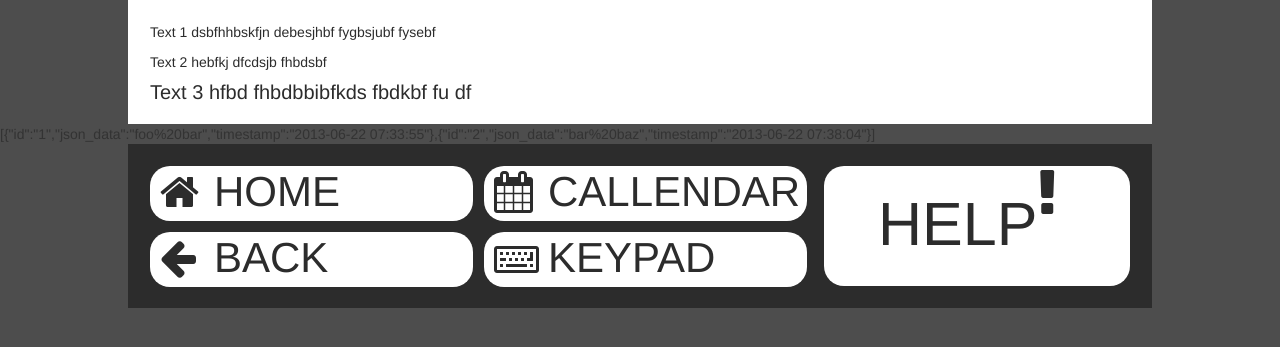
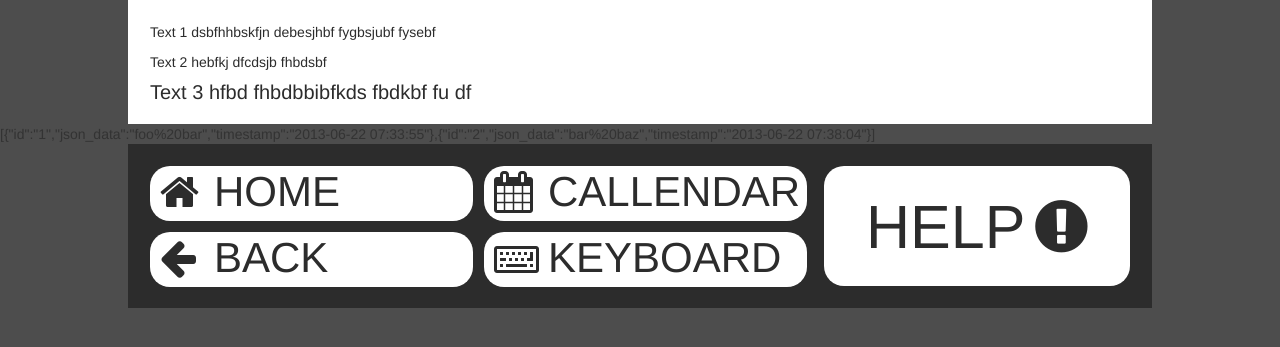
Before and after one commit to davealbert/HealthHackDublin2013-html, a CodeIgniter app: page /index.php/search/index in a window 1280 px wide. Shown: the top 347 px of the page. Run offline with CodeIgniter, Linux system fonts and the light colour scheme; some libraries are stand-ins or nearby versions.

Commit message:
finished footer buttons

```diff
--- a/application/views/templates/footer.php
+++ b/application/views/templates/footer.php
@@ -5,12 +5,10 @@
 					<a href=""><div class="navButton1"><i class="icon-home icon-3x" style="float:left;"></i><p>HOME</p></div></a>
 					<a href=""><div class="navButton1"><i class="icon-calendar icon-3x" style="float:left;"></i><p>CALLENDAR</p></div></a>
 					<a href=""><div class="navButton1"><i class="icon-arrow-left icon-3x" style="float:left;"></i><p>BACK</p></div></a>
-					<a href=""><div class="navButton1"><i class="icon-keyboard icon-3x" style="float:left;"></i><p>KEYPAD</p></div></a>
+					<a href=""><div class="navButton1"><i class="icon-keyboard icon-3x" style="float:left;"></i><p>KEYBOARD</p></div></a>
 					<div style="clear:both;"></div>
 				</div>
-				<!-- <div class="navButton2">HELP</div> -->
-				<a href=""><div class="navButton2"><p style="float:left;">HELP</p><i class="icon-exclamation icon-4x"></i></div></a>
-
+				<a href=""><div class="navButton2"><p style="float:left;">HELP<span style="margin-left:10px;"></span><i class="icon-exclamation-sign"></i></p></div></a>
 				<div style="clear:both;"></div>
 			</div>
 		</div>
--- a/css/main.css
+++ b/css/main.css
@@ -146,10 +146,6 @@ p.footer{
 .navButton2 p
 {
 	font-size:61px;
-	padding:48px 0 0 54px;
+	padding:30px 0 0 42px;
+	line-height: 60px;
 }
-.navButton2 i
-{
-	display: block;
-	padding-top:48px;
-}
```
